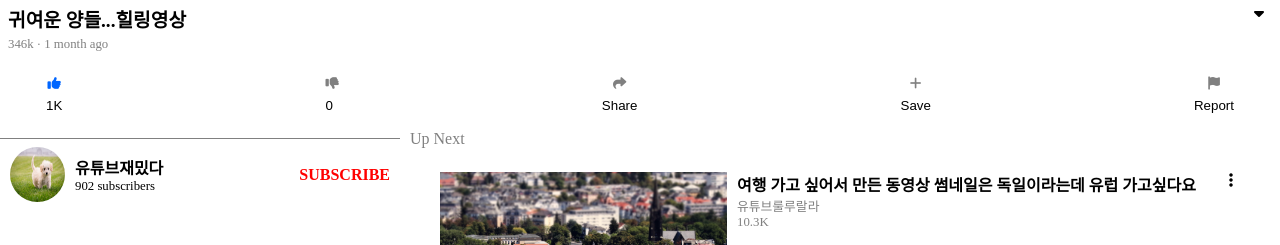
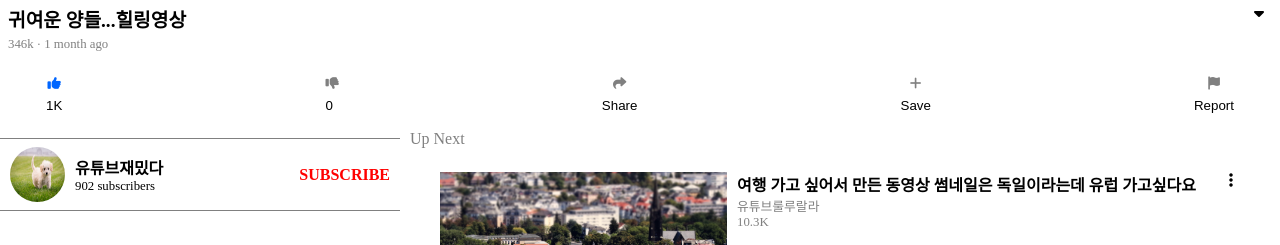
Before and after one commit to imnooy/WEBn, a plain HTML site: page css/Youtube UI/index.html in a window 1280 px wide. Shown: the part 707-952 px from the top of the page. Drawn offline with Linux system fonts and the light colour scheme.

Commit message:
border 수정 완료

```diff
--- a/css/Youtube UI/style.css
+++ b/css/Youtube UI/style.css
@@ -88,14 +88,14 @@ flex-direction: column;
 .channel {
   margin-top: 8px;
   margin-bottom: 8px;
-  border-top: 1px solid gray;
-  border-bottom: 1px solid gray;
 }
 
 .bord {
   display: flex;
-  margin-top: 8px;
-  margin-bottom:8px;
+  padding-top: 8px;
+  padding-bottom:8px;
+  border-top: 1px solid gray;
+  border-bottom: 1px solid gray;
 }
 
 .profile {
```
